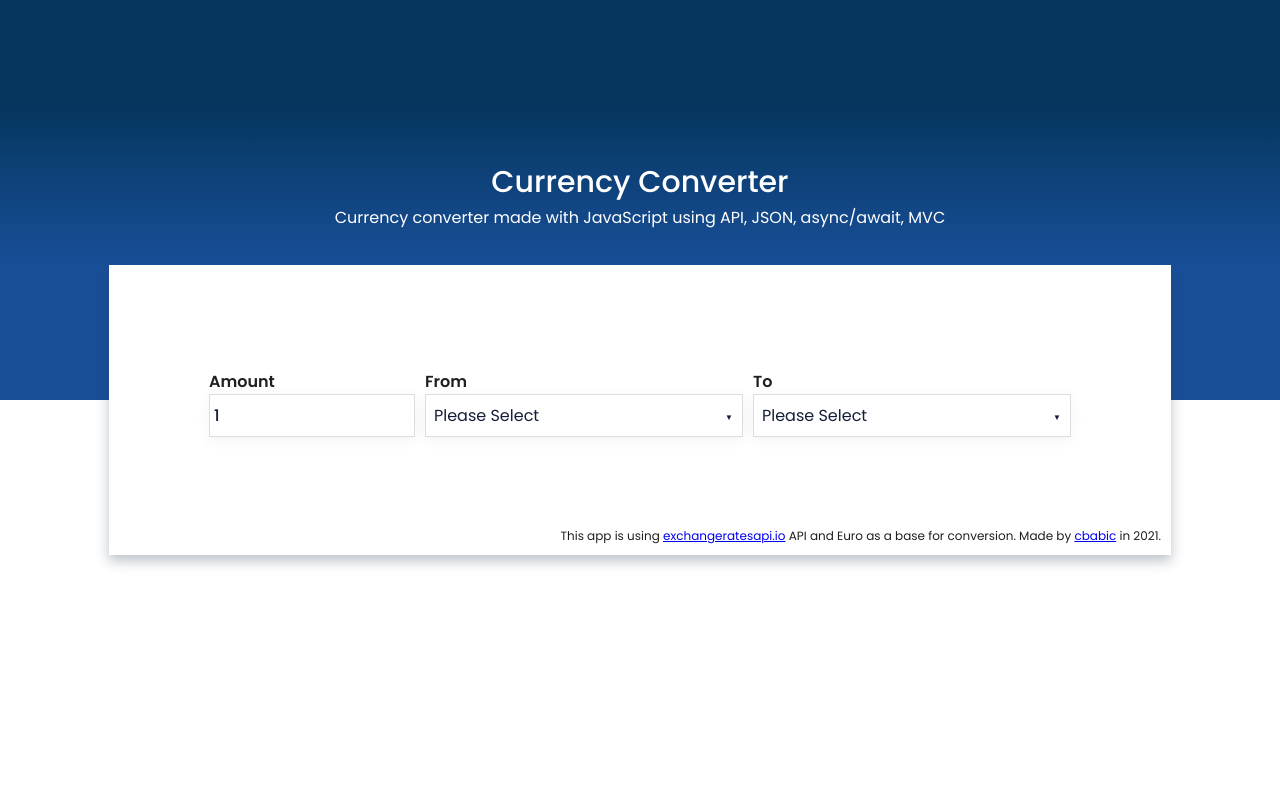
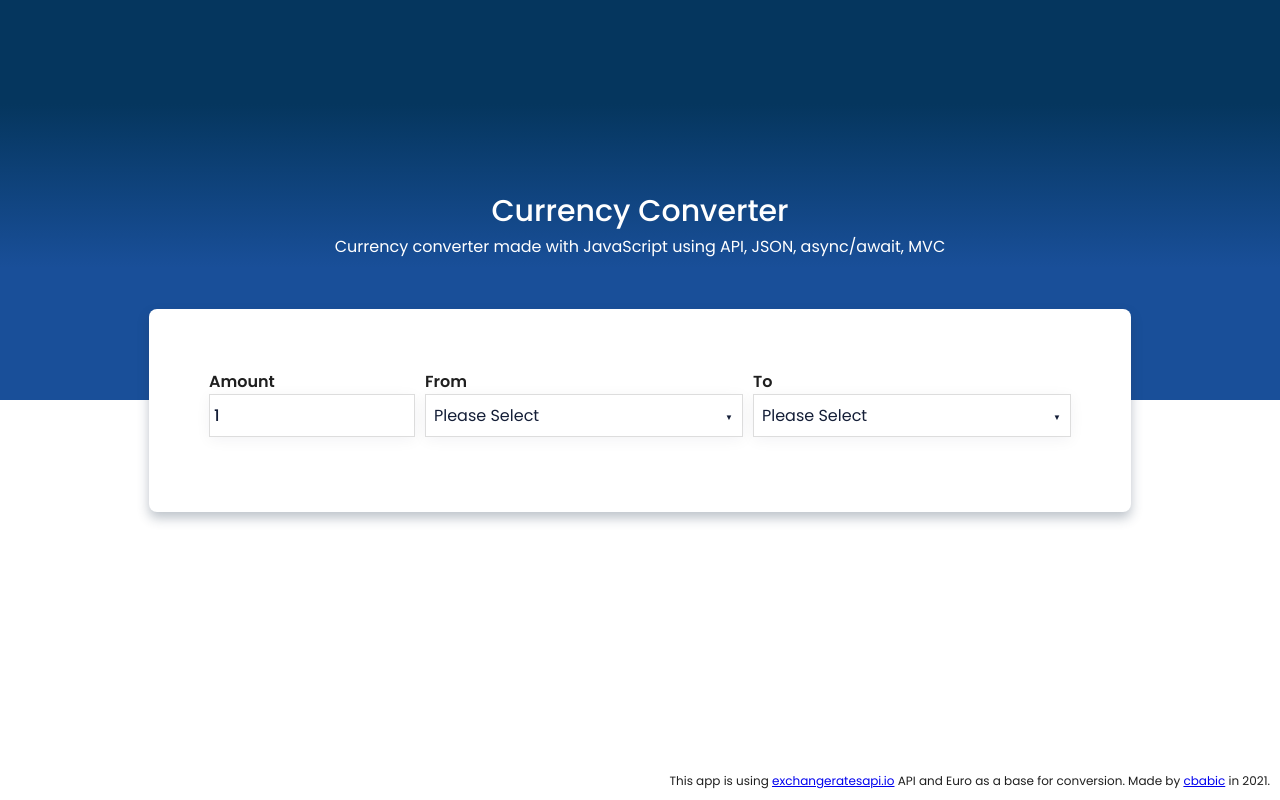
Before and after one commit to CokeCain/currency-converter, a website built with Parcel: page index.html in a window 1280 px wide. Built offline with nearby package versions, Linux system fonts and the light colour scheme; no server answers.

Commit message:
Styling fixes

```diff
--- a/css/main.css
+++ b/css/main.css
@@ -31,28 +31,29 @@ body {
   flex-wrap: wrap;
   justify-content: center;
   align-content: center;
+  gap: 50px;
+  margin-top: -100px;
+}
+
+.flex-with-result {
   background-color: #ffffff;
   box-shadow: rgba(35, 55, 80, 0.3) 0px 6px 12px;
-  padding: 25px 100px;
-  position: absolute;
-  width: auto;
-  height: 240px;
-  margin-top: 20px;
+  padding: 60px;
+  z-index: 10;
+  border-radius: 8px;
 }
 
 .flex {
-  z-index: 10;
   display: flex;
   flex-direction: row;
   justify-content: space-evenly;
-  border-radius: 8px;
   gap: 10px;
 }
 
 .title-subtitle {
   color: #ffffff;
-  position: absolute;
-  top: 20%;
+  /* position: absolute;
+  top: 20%; */
   z-index: 999;
   text-align: center;
 }
@@ -300,4 +301,8 @@ dropdown-button span {
     position: relative;
     right: 0;
   }
+
+  .title-subtitle {
+    top: 10%;
+  }
 }
--- a/index.html
+++ b/index.html
@@ -13,25 +13,29 @@
 </head>
 
 <body>
+
+
+    <div class="stripe"></div>
+
+    <div class="main">
         <div class="title-subtitle">
             <p class="title">Currency Converter</p>
             <p class="subtitle">Currency converter made with JavaScript using API, JSON, async/await, MVC</p>
         </div>
-
-    <div class="stripe"></div>
-
-    <div class="main">
+        <div class="flex-with-result">
             <div class="flex">
                 <div class="row-1">
                     <p class="label">Amount</p>
                     <div class="flex-me">
-                    <p class="input-symbol"></p> <input type="text" class="input-amount" placeholder="Amount" value="1">
+                        <p class="input-symbol"></p> <input type="text" class="input-amount" placeholder="Amount"
+                            value="1">
                     </div>
                 </div>
                 <div class="row-2">
                     <p class="label">From</p>
                     <div class="dropdown" id="from-dropdown">
-                    <div class="button-from dropdown-button">Please Select</div> <span class="triangle">&#9660;</span>
+                        <div class="button-from dropdown-button">Please Select</div> <span
+                            class="triangle">&#9660;</span>
                         <ul class="currency-from dropdown-selection"></ul>
                     </div>
                 </div>
@@ -43,7 +47,9 @@
                     </div>
                 </div>
             </div>
+
             <div class="result"></div>
+        </div>
         <div class="desc">This app is using <a href="https://exchangeratesapi.io/">exchangeratesapi.io</a> API and Euro
             as a base for conversion. Made by <a href="mailto:cbabic.st@gmail.com">cbabic</a> in 2021.</div>
     </div>
```
Lines whose indentation alone changed are shown as unchanged.
